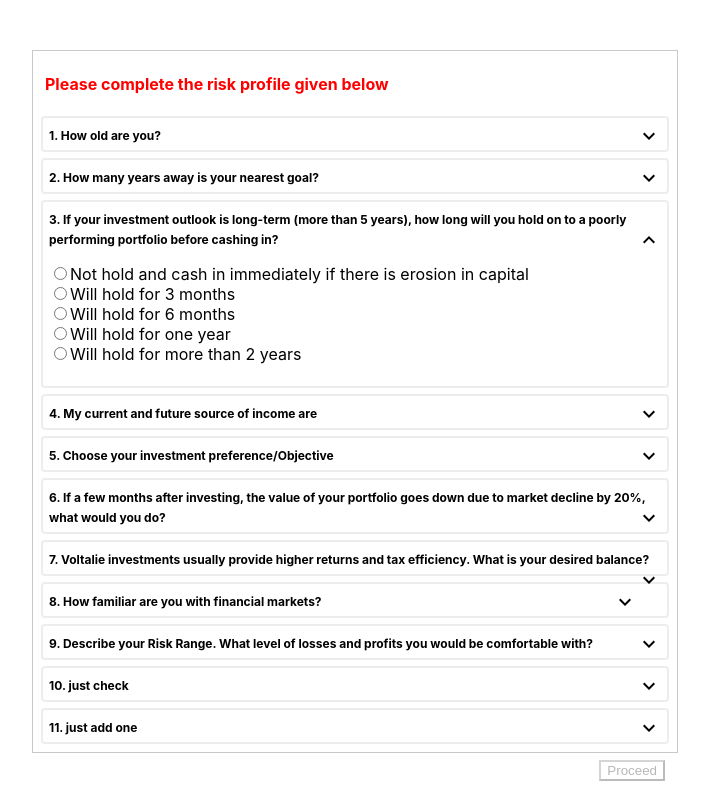
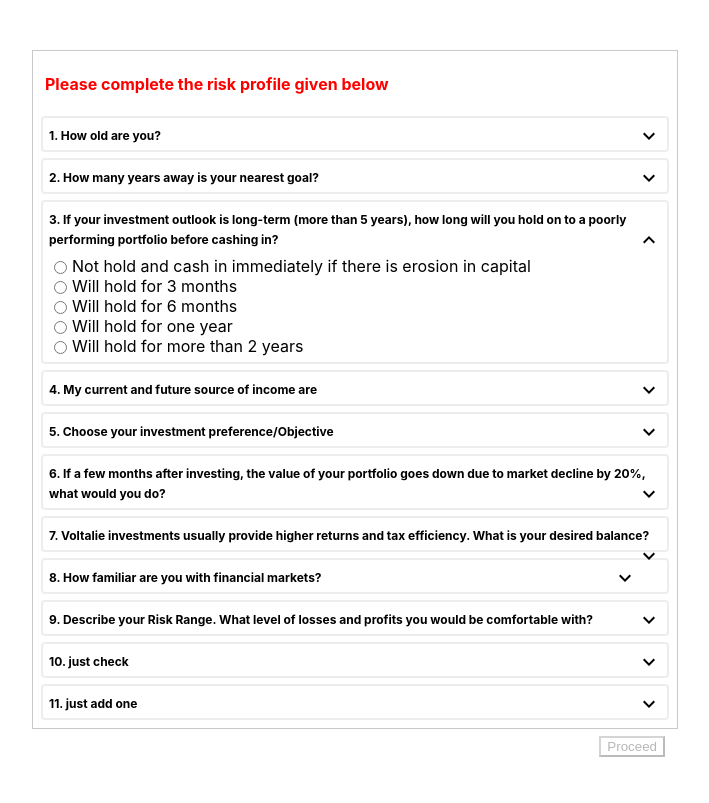
Before and after one commit to NazirAnsari/RiskProfile, a React (Create React App) app: page / in a window 1280 px wide. Both pictures are taken after a click on the element 640 px from the left and 227 px from the top of the page. Shown: the whole page, without its empty margins (285-994 px from the left). Built offline with nearby package versions, Linux system fonts and the light colour scheme.

Commit message:
css update

```diff
--- a/src/accordion/Accodion.js
+++ b/src/accordion/Accodion.js
@@ -1,47 +1,50 @@
 import React, { useState } from "react";
 import { RiskData } from "./api";
 import MyAccodian from "./MyAccodian";
-import { useNavigate } from 'react-router-dom'
-// import { Link } from "react-router-dom";
-// import Popup from "./Popup";
+import { useNavigate } from "react-router-dom";
 import "./accodion.css";
+
 export default function Accodion() {
   /* eslint-disable */
-  const [data, setData] = useState(RiskData);
+  // const [data, setData] = useState(RiskData);
 
   const [datavalue, setdata] = useState(new Set());
   const [value, setvalue] = useState(false);
-  const [selected,setSelected] = useState(false);
-  const [obj,setobj]=useState({key:''})
+  const [selected, setSelected] = useState(false);
+  const [obj, setobj] = useState({ key: "" });
 
-  const set=(i,val)=> {
-    if(!datavalue.has(val)){
-      datavalue.add(val);
-      setdata(datavalue);
-      setobj((prevState)=>({ ...prevState, [i]: val}));
+  const set = (i, val) => {
+    if (!datavalue.has(i)) {
+      datavalue.add(i);
+      // setdata(datavalue);
     }
-    if(datavalue.size==11){
+    setobj((prevState) => ({ ...prevState, [i]: val }));
+
+    if (datavalue.size == RiskData.length) {
       setSelected(true);
     }
     // console.log(datavalue);
     console.log(obj);
-
-  }
+  };
 
   const navigate = useNavigate();
 
   function handleSubmit(event) {
     event.preventDefault();
 
-    navigate('/ThankYouPage');
+    navigate("/ThankYouPage");
   }
 
   return (
     <>
-      <section className={`sec ${value && 'cont'}`}>
+      <section className={`sec ${value && "cont"}`}>
         <h4>Please complete the risk profile given below</h4>
-        <MyAccodian data={data} set={set}/>
-        <button  disabled={!selected} onClick={() => setvalue(true)} className="proceedbtn">
+        <MyAccodian data={RiskData} set={set} />
+        <button
+          disabled={!selected}
+          onClick={() => setvalue(true)}
+          className="proceedbtn"
+        >
           Proceed
         </button>
       </section>
@@ -51,20 +54,17 @@ export default function Accodion() {
             <div>
               <label htmlFor="name">Name</label>
               <br />
-            <input type="text" id="name" className="inputPopup" required/>
+              <input type="text" id="name" className="inputPopup" required />
             </div>
-
             <div>
               <label htmlFor="email">Email </label> <br />
-            <input type="email" id="email" className="inputPopup" required/>
+              <input type="email" id="email" className="inputPopup" required />
             </div>
-
             <div>
               <label htmlFor="Mobile">Mobile</label>
               <br />
               <input type="tel" id="Mobile" className="inputPopup" required />
             </div>
-
             <button type="submit"> Submit</button> <br />
           </form>
         </div>
--- a/src/accordion/MyAccodian.js
+++ b/src/accordion/MyAccodian.js
@@ -6,14 +6,6 @@ import Value from "./Value";
 
 export default function MyAccodian({ data,set}) {
   const[select,setSelected]=useState(null);
-  // eslint-disable-next-line
-  const[arr,setArr] =useState([]);
-
-  // const [items, setItems] = useState([
-  //   { value: '' },
-  //   { value: '' },
-  //   { value: '' }
-  // ])
 
   const toggle=(i)=>{
       if(select===i){
@@ -23,28 +15,6 @@ export default function MyAccodian({ data,set}) {
       setSelected(i)
   }
 
-  // const onChange = (( value) => {
-  //   setItems(prevItems => prevItems.map((item, select) => {
-  //     return onChange !== select ? item : { value: value }
-  //   }))
-
-  // }, [])
-
-  // const nextToggle=(i)=>{
-  //   setSelected(++i)
-  // }
-// const arrayStore = (arrS)=>{
-//  setArr({
-//   arr : arrS
-//  })
-//  console.log(arr)
-// }
-
-// let flag =false;
-
-// const checkedRadioButton = (select,data.serialNo)=>{
-
-// }
 
   return (
     <>
@@ -63,7 +33,7 @@ export default function MyAccodian({ data,set}) {
 </div>
 
           {
-            <p className={select === i ?'content show' : 'content hide'}>
+            <div className={select === i ?'content show' : 'content hide'}>
               { curEle.choices.map((id) => {
                 const { score } = id;
 
@@ -74,7 +44,7 @@ export default function MyAccodian({ data,set}) {
               {/* <DataSave curEle={curEle}  select={select} nextToggle={nextToggle} arr={arr}/> */}
 
 
-            </p>
+            </div>
           }
         </div>;
       })}
--- a/src/accordion/Value.js
+++ b/src/accordion/Value.js
@@ -4,16 +4,16 @@ export default function Value({ score, option, select,set}) {
 
   return (
     <div className="input">
-      <label htmlFor="opt">
+      <label htmlFor={`opt${score}${select}`}>
         <input
           type="radio"
-          id="opt"
+          id={`opt${score}${select}`}
           value={option}
           name={select}
 
           onClick={(e)=>set(select,e.target.value)}
 
-          required='required'
+          required
         />
         {option} <br />
       </label>
--- a/src/accordion/accodion.css
+++ b/src/accordion/accodion.css
@@ -104,7 +104,12 @@
     box-shadow: 5px 4p 6px 7px whitesmoke;
 }
 
-
+input[type='radio']{
+  margin-right: 5px;
+  position: relative;
+  top:2px;
+  accent-color:gray ;
+}
 
 button[type='submit']{
     background-color: #00558a;
@@ -131,17 +136,8 @@ button[type='submit']{
 
   .content.show{
     /* height: auto; */
+    margin-top: 8px;
     display: block;
     /* max-height: 999px;
     transition: all 0.5s cubic-bezier(0,1,0,1) */
   }
-
-  .submitColor{
-    text-decoration: none;
-    background-color: #00558a;
-    width: 102%;
-    margin-top: 15px;
-    color: white;
-    height:30px;
-    font-size: 1em;
-  }
```
Lines whose indentation alone changed are shown as unchanged.
